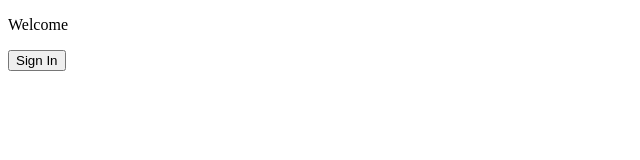
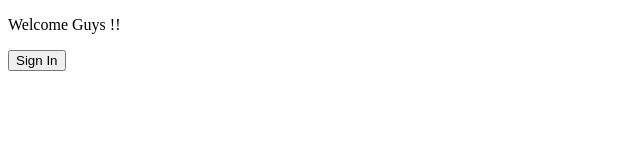
Before and after one commit to srilankantrendz/riverline, a plain HTML site: page index.html in a window 1280 px wide. Shown: the full height of the page, 0-640 px from the left. Drawn offline with Linux system fonts and the light colour scheme.

Commit message:
Story 123: Fixed a bug

```diff
--- a/index.html
+++ b/index.html
@@ -14,7 +14,7 @@
   </head>
   <body>
     <img alt="avatar" id="avatar" style="display:none;">
-    <p>Welcome <span id="nickname"></span></p>
+    <p>Welcome Guys !!<span id="nickname"></span></p>
     <button type="submit" id="btn-login">Sign In</button>
     <button type="submit" id="btn-logout" style="display:none;">Sign Out</button>
   </body>
```
